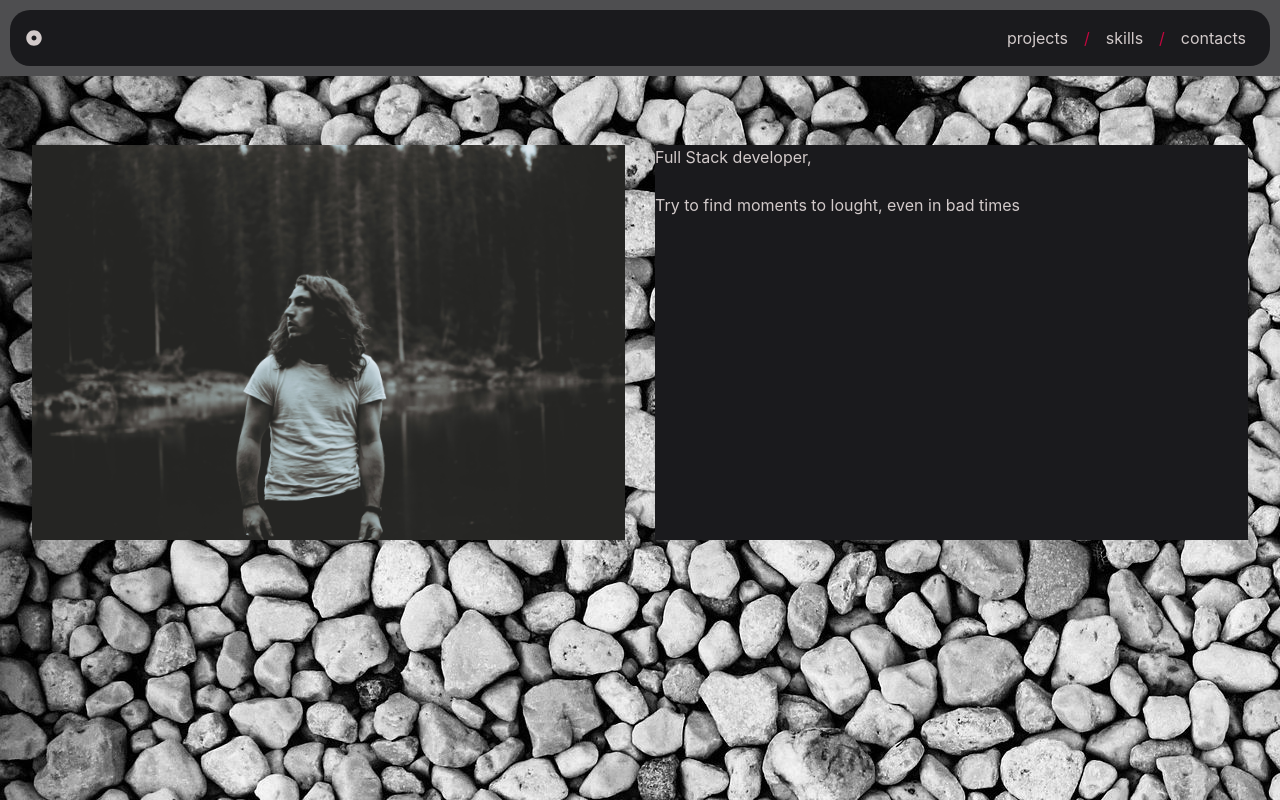
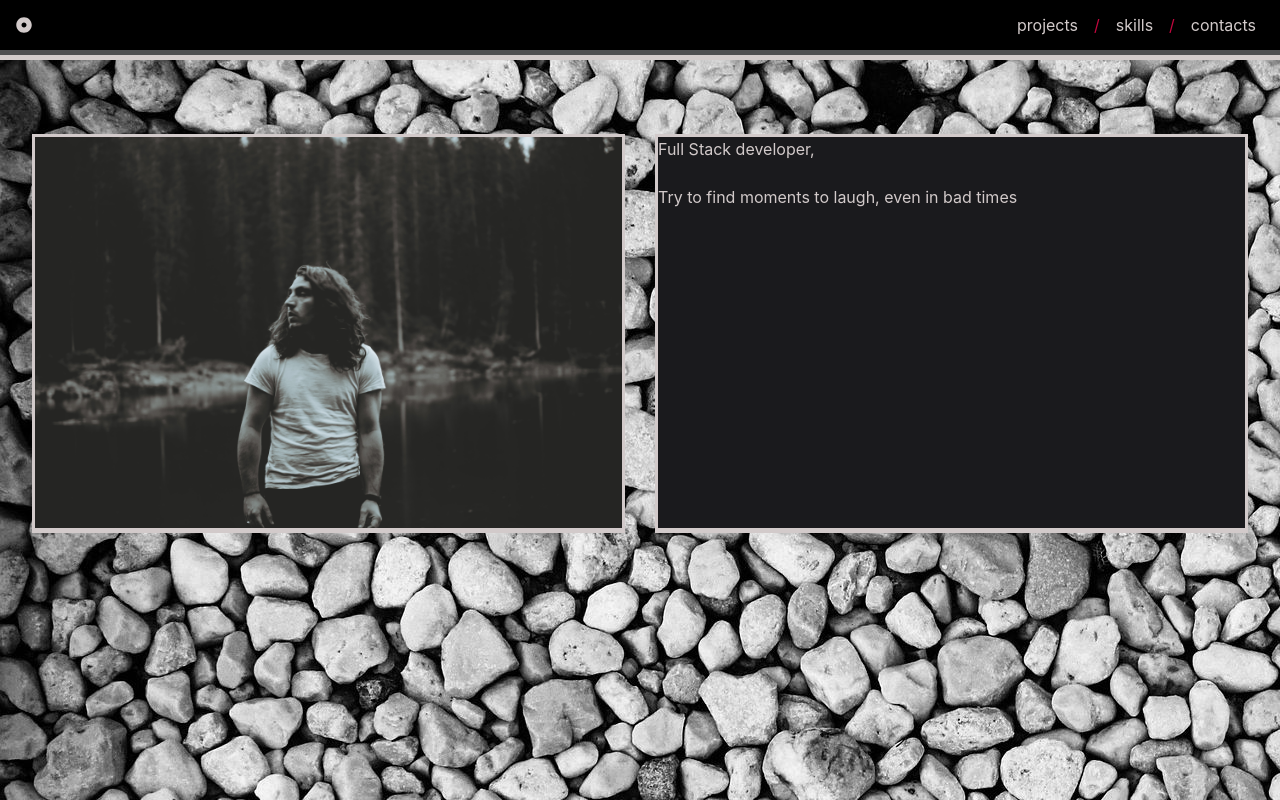
Before and after one commit to dolevizacson/portfolio, a React (Create React App) app: page / in a window 1280 px wide. Built offline with nearby package versions, Linux system fonts and the light colour scheme.

Commit message:
design changes
change to navbar design,  add card to skill list, change design of skill list

```diff
--- a/src/components/AppNavbar.css
+++ b/src/components/AppNavbar.css
@@ -1,20 +1,23 @@
 .outer-navbar {
+  background-color: #d2caca;
+  height: 60px;
+  margin-bottom: 10px;
+}
+
+.middle-navbar {
   background-color: #4e4e50;
-  padding: 10px;
-  margin-bottom: 5px;
+  height: 55px;
 }
 
 .inner-navbar {
-  background-color: #1a1a1d;
-  -webkit-border-radius: 20px;
-  -moz-border-radius: 20px;
-  border-radius: 20px;
+  background-color: black;
+  height: 50px;
 }
 
-.outer-navbar a {
+.inner-navbar a {
   color: #d2caca;
 }
-.outer-navbar span {
+.inner-navbar span {
   color: #c3073f;
   padding: 8px;
 }
@@ -25,6 +28,6 @@
   }
 }
 
-.outer-navbar button {
+.inner-navbar button {
   background-color: #d2caca;
 }
--- a/src/components/AppNavbar.js
+++ b/src/components/AppNavbar.js
@@ -24,6 +24,7 @@ class AppNavbar extends React.Component {
   render() {
     return (
       <div className="outer-navbar">
+        <div className="middle-navbar">
           <Navbar className="inner-navbar" expand="md">
             <Link to={homeRoute}>
               <FontAwesomeIcon icon="dot-circle" />
@@ -52,6 +53,7 @@ class AppNavbar extends React.Component {
             </Collapse>
           </Navbar>
         </div>
+      </div>
     );
   }
 }
--- a/src/confings/appContent.js
+++ b/src/confings/appContent.js
@@ -1,7 +1,7 @@
 const content = {
   home: {
     about: 'Full Stack developer, ',
-    moto: 'Try to find moments to lought, even in bad times',
+    moto: 'Try to find moments to laugh, even in bad times',
   },
   skills: [
     {
--- a/src/scenes/home/index.css
+++ b/src/scenes/home/index.css
@@ -3,6 +3,13 @@ img {
   width: 100%;
 }
 
-.jumbotron {
+.home .jumbotron {
   background: transparent;
 }
+
+.border-style,
+.about {
+  border: solid;
+  border-color: #d2caca;
+  border-bottom-width: 5px;
+}
--- a/src/scenes/home/index.js
+++ b/src/scenes/home/index.js
@@ -7,11 +7,11 @@ import About from './components/About';
 
 const Home = () => {
   return (
-    <div>
+    <div className="home">
       <Jumbotron>
         <Row>
           <Col>
-            <img src="tempPic.jpg" alt="profile" />
+            <img className="border-style" src="tempPic.jpg" alt="profile" />
           </Col>
           <Col>
             <About />
--- a/src/scenes/skills/components/SkillsList.js
+++ b/src/scenes/skills/components/SkillsList.js
@@ -1,17 +1,26 @@
 import React from 'react';
 import { connect } from 'react-redux';
 import { FontAwesomeIcon } from '@fortawesome/react-fontawesome';
+import { Card, CardBody, CardHeader } from 'reactstrap';
 
 const SkillList = props => {
   const { skillsListContent } = props.skillsList;
   const skillList = skillsListContent.map(lang => {
     return (
       <div className="skill" key={lang.key}>
-        <div>
-          <FontAwesomeIcon icon={['fab', lang.icon]} />
-        </div>
-        <div>{lang.language}</div>
-        <div>{lang.shortData}</div>
+        <Card>
+          <CardHeader>
+            <div>
+              <FontAwesomeIcon icon={['fab', lang.icon]} />
+              <span> </span>
+              {lang.language}
+            </div>
+          </CardHeader>
+          <CardBody>
+            <div />
+            <div>{lang.shortData}</div>
+          </CardBody>
+        </Card>
       </div>
     );
   });
--- a/src/scenes/skills/index.css
+++ b/src/scenes/skills/index.css
@@ -0,0 +1,27 @@
+.skills .jumbotron {
+  background: transparent;
+}
+
+.skillsList {
+  background-color: black;
+
+  border: solid #d2caca;
+  border-bottom-width: 5px;
+}
+
+.card {
+  background-color: #1a1a1d;
+  color: #d2caca;
+  margin: 7px;
+  border: solid #d2caca;
+  border-bottom-width: 1px;
+}
+
+.card-header {
+  background-color: #1a1a1d;
+}
+
+.card-body {
+  background-color: #d2caca;
+  color: #1a1a1d;
+}
--- a/src/scenes/skills/index.js
+++ b/src/scenes/skills/index.js
@@ -1,5 +1,5 @@
 import React from 'react';
-import { Jumbotron, Container } from 'reactstrap';
+import { Jumbotron } from 'reactstrap';
 
 import './index.css';
 
@@ -7,12 +7,12 @@ import SkillsList from './components/SkillsList';
 
 const Skills = () => {
   return (
-    <div>
-      <Container>
-        <Jumbotron>
+    <div className="skills">
+      <Jumbotron>
+        <div className="skillsList">
           <SkillsList />
-        </Jumbotron>
-      </Container>
+        </div>
+      </Jumbotron>
     </div>
   );
 };
```
Lines whose indentation alone changed are shown as unchanged.
